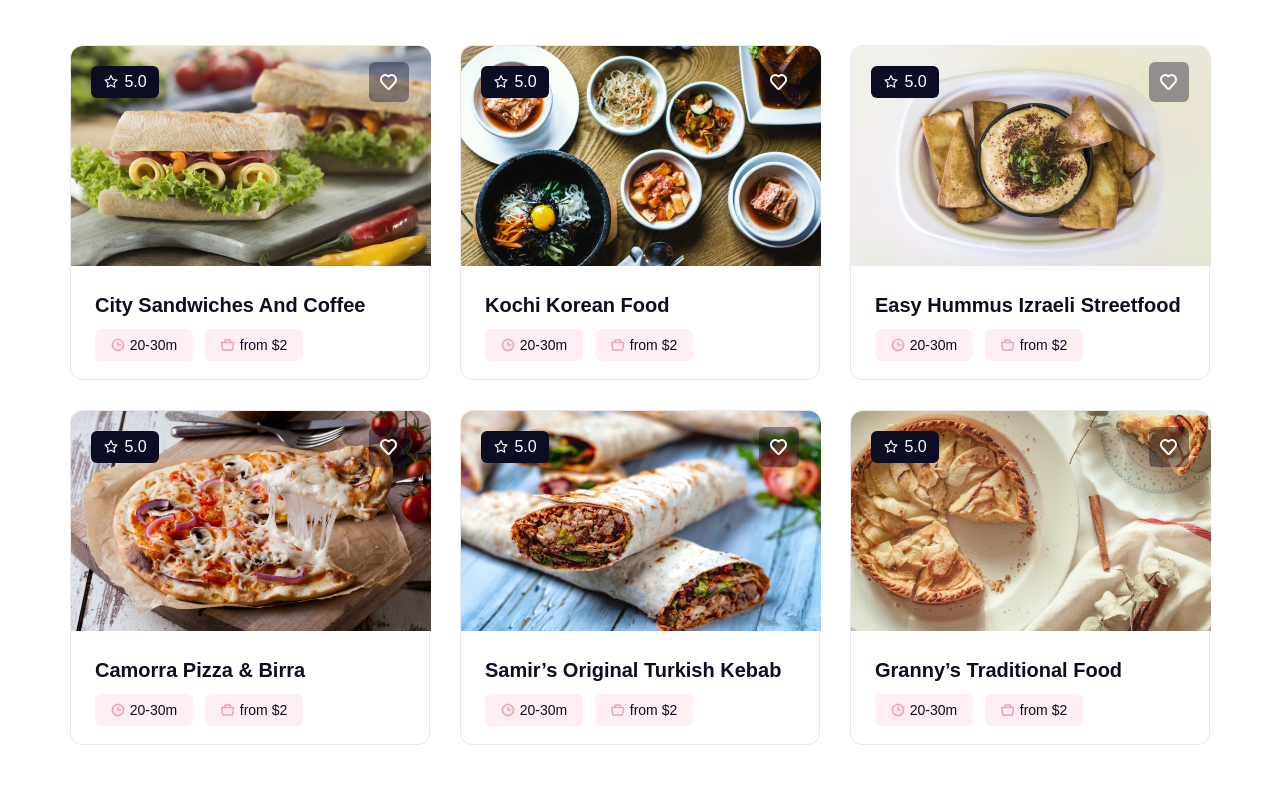
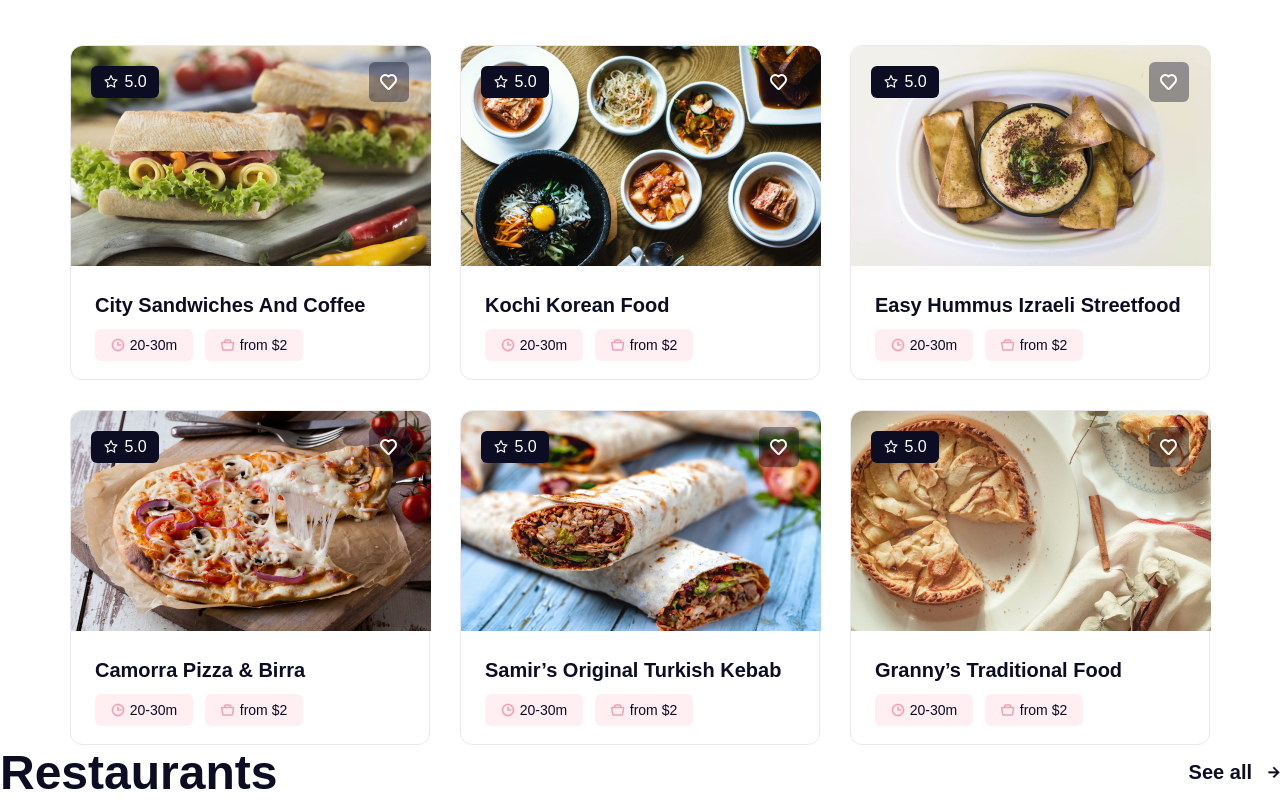
Before and after one commit to komilovmDev/Restaran, a React (Create React App) app in the folder client/: page / in a window 1280 px wide. Shown: the part 854-1654 px from the top of the page. Before the commit the page ends 1604 px from the top, so only its background shows below. Built offline with nearby package versions, Linux system fonts and the light colour scheme.

Commit message:
shops header

```diff
--- a/client/src/App.jsx
+++ b/client/src/App.jsx
@@ -194,7 +194,10 @@ function App() {
           }
         </div>
         <div className="shops">
-
+          <div className="categoryHeader">
+            <span>Restaurants</span>
+            <button><span>See all</span><img src={next} alt="" /></button>
+          </div>
         </div>
       </main>
     </div>
```
